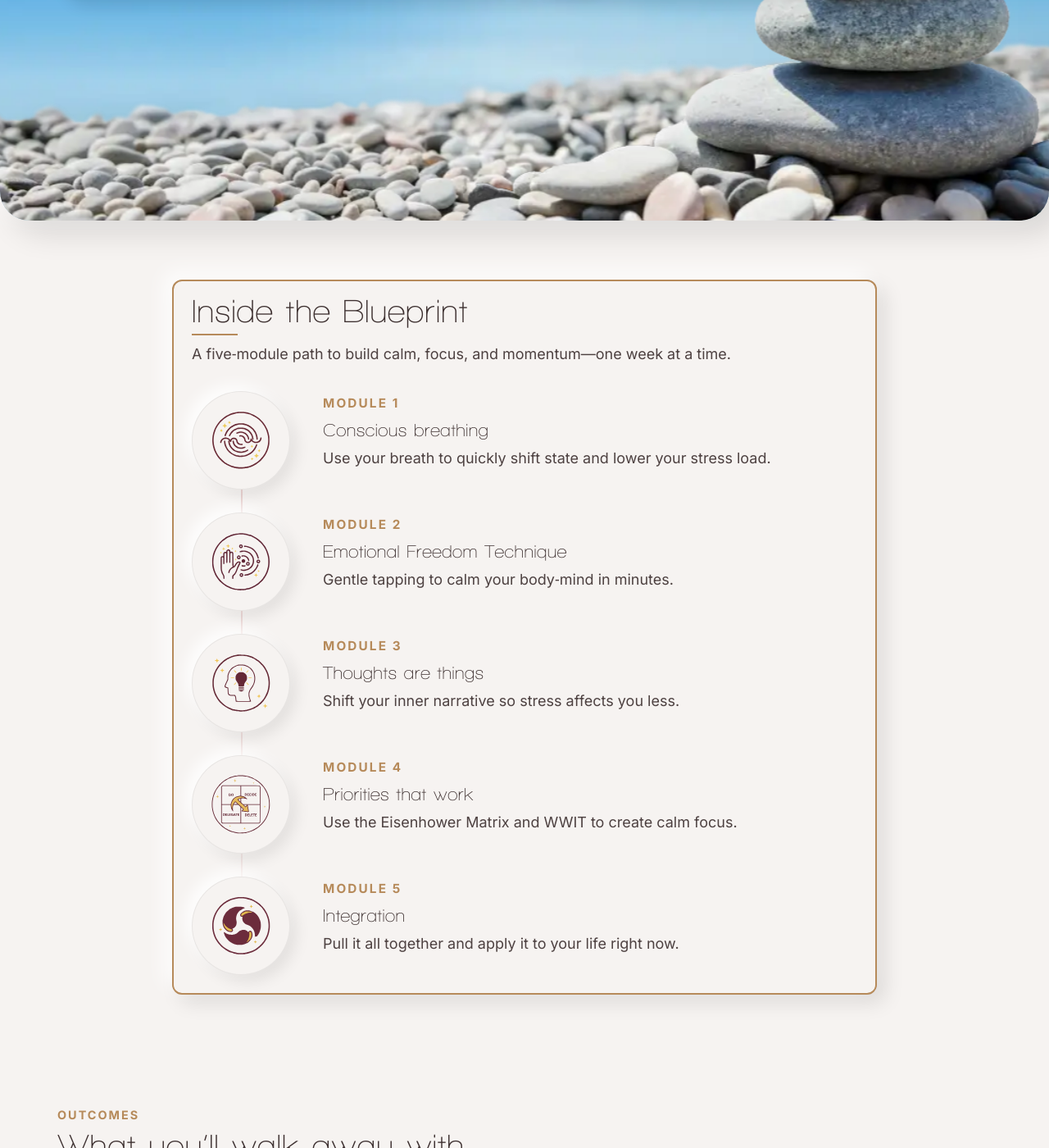
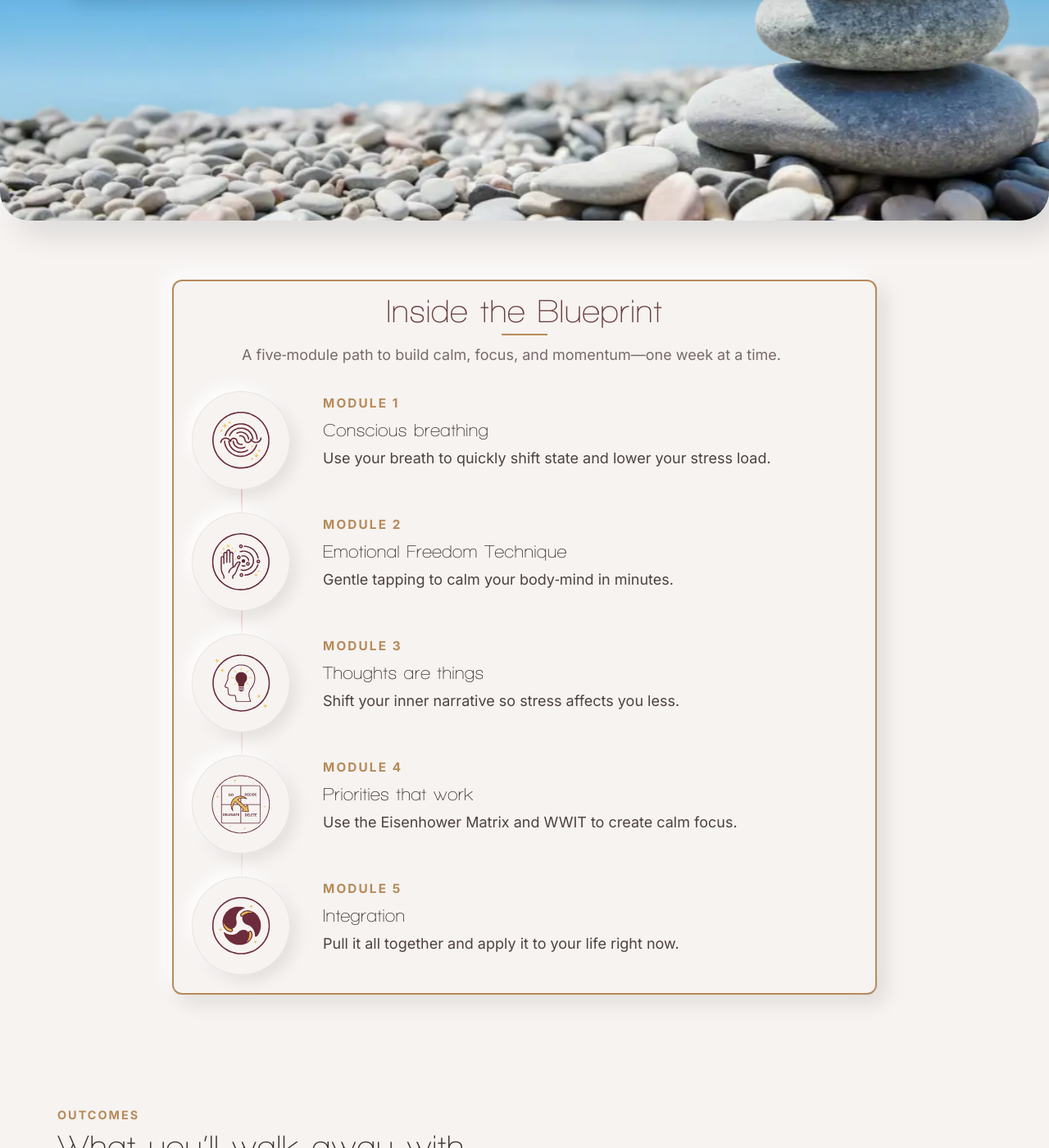
Before and after one commit to chriswakeley/test-blog, a Jekyll site: the page built from course.md, in a window 1280 px wide and 1400 px high, scrolled down 575 px. Shown: the whole window at 82% size. Built offline with Jekyll 4.4.1, drawn with Linux system fonts in a browser that asks for light colours.

Commit message:
Center modules section header and update styling for improved visual consistency

```diff
--- a/assets/css/main.css
+++ b/assets/css/main.css
@@ -542,6 +542,24 @@ main{flex:1}
 .modules-panel{ position:relative; border:2px solid var(--sb-gold); border-radius:12px; padding:22px; background: var(--sb-warm);
   box-shadow: -10px -10px 24px rgba(255,255,255,.85), 10px 10px 24px rgba(0,0,0,.10) }
 
+/* Center modules header and match homepage "The Blueprint" styles */
+.modules-panel .section-intro{ text-align:center }
+.modules-panel .section-intro h2{
+  margin:0 0 8px;
+  text-align:center;
+  color:#6a3e3e;
+  font-size: clamp(28px, 4vw, 40px);
+  line-height:1.1;
+  position:relative;
+  padding-bottom:8px;
+}
+.modules-panel .section-intro h2::after{
+  content:""; position:absolute; left:50%; transform:translateX(-50%); bottom:0; width:56px; height:2px; background: var(--sb-gold)
+}
+.modules-panel .section-intro p{
+  margin:0 0 28px; text-align:center; color:#6b5c5c
+}
+
 /* Homepage Feature Panel (replaces Build calm section) */
 .feature-panel{ background: var(--sb-warm); padding: clamp(24px, 4vw, 48px) 0 }
 .feature-panel__inner{ position:relative; border:2px solid var(--sb-gold); border-radius:12px; padding: clamp(28px, 5vw, 56px); background: var(--sb-warm); box-shadow: -10px -10px 24px rgba(255,255,255,.85), 10px 10px 24px rgba(0,0,0,.10) }
--- a/course.md
+++ b/course.md
@@ -22,7 +22,7 @@ permalink: /course/
 <!-- Modules section -->
 <div class="container section">
   <div class="container-narrow modules-panel">
-    <div class="section-intro align-left">
+    <div class="section-intro">
       <h2>Inside the Blueprint</h2>
       <p>A five‑module path to build calm, focus, and momentum—one week at a time.</p>
     </div>
```
